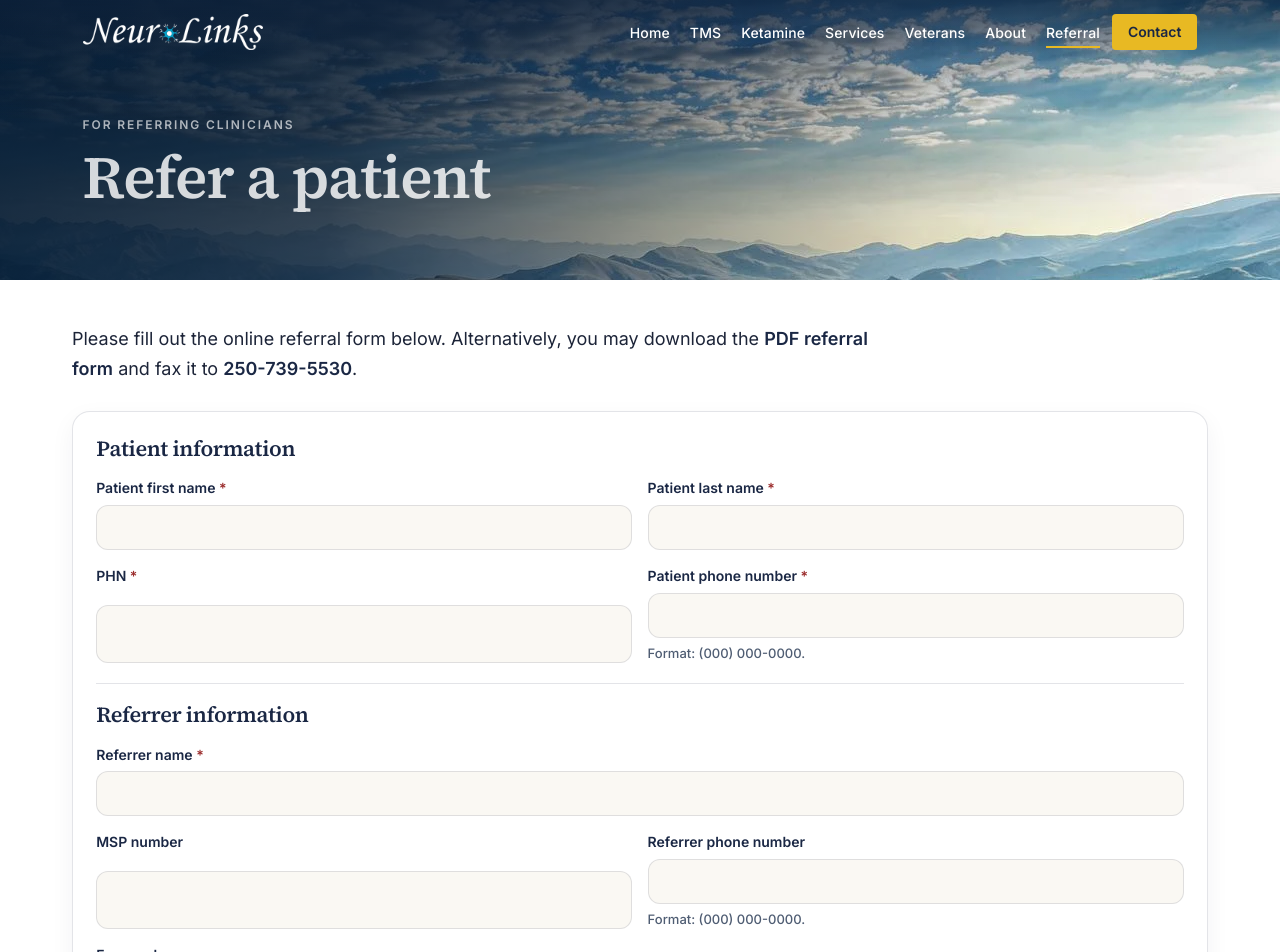
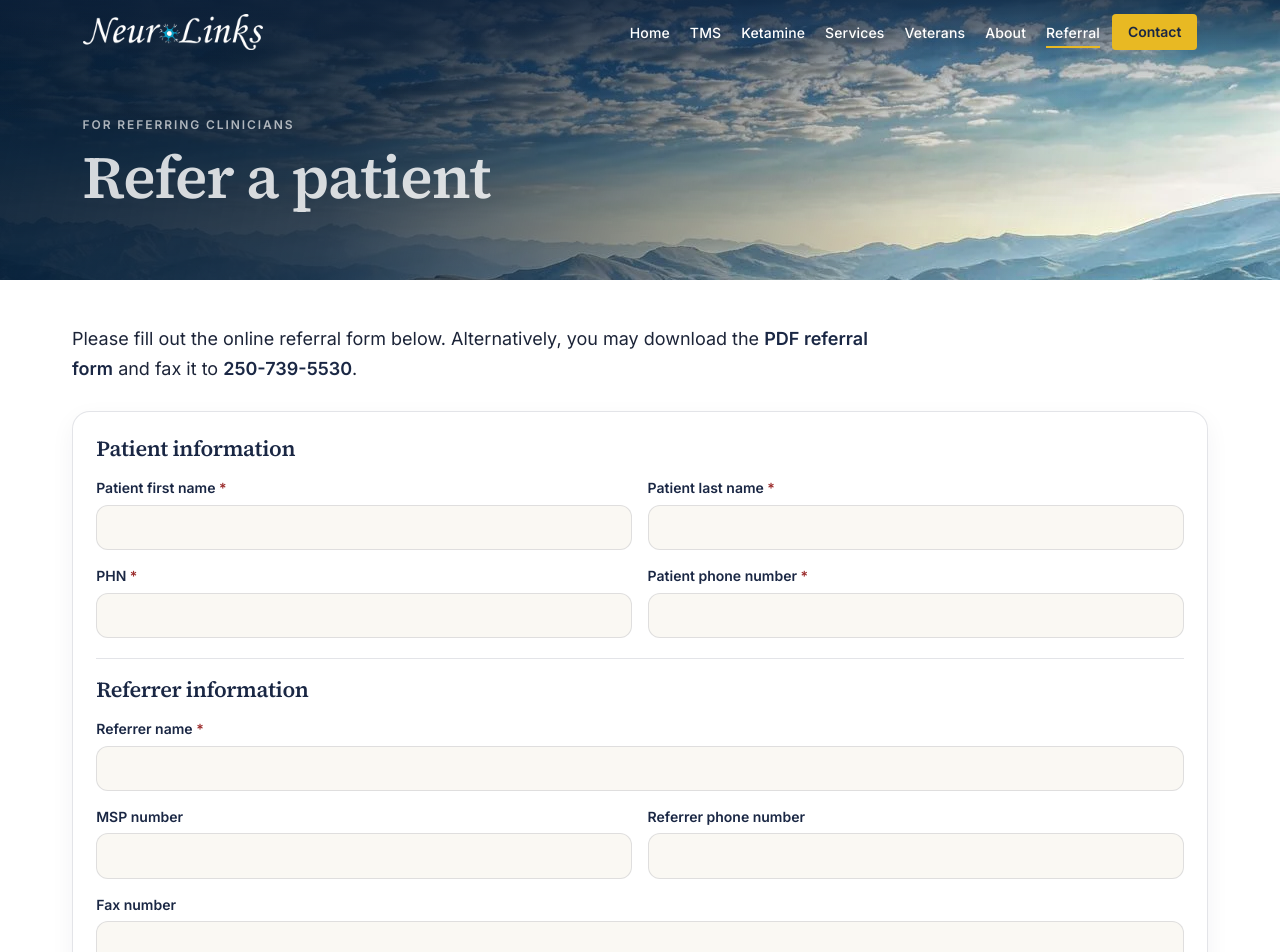
Before and after one commit to billhungau/neurolinks-nextjs, a Next.js app: page /physician-referral in a window 1280 px wide. Shown: the top 952 px of the page. Built offline with nearby package versions, Linux system fonts and the light colour scheme.

Commit message:
Use referral completion experience

```diff
--- a/src/app/(frontend)/physician-referral/page.tsx
+++ b/src/app/(frontend)/physician-referral/page.tsx
@@ -1,11 +1,9 @@
 import Image from "next/image";
 import { SiteChrome } from "@/components/SiteChrome";
-import { PhysicianReferralForm } from "@/components/forms/PhysicianReferralForm";
+import { PhysicianReferralExperience } from "@/components/forms/PhysicianReferralExperience";
 import { MEDIA } from "@/lib/media";
 import { IMG_SIZES } from "@/lib/image-sizes";
-import { REFERRAL_PDF_URL } from "@/lib/referral-form";
 import { PAGE_OG_IMAGES, pageMetadata } from "@/lib/seo";
-import { SITE } from "@/lib/site";
 
 export const metadata = pageMetadata({
   title: "Refer a Patient for TMS or Ketamine | NeuroLinks",
@@ -50,16 +48,7 @@ export default function ReferralPage() {
       </section>
 
       <section className="ref-body">
-        <p className="ref-instruction">
-          Please fill out the online referral form below. Alternatively, you may download the{" "}
-          <a href={REFERRAL_PDF_URL} rel="noopener noreferrer" target="_blank">
-            PDF referral form
-          </a>{" "}
-          and fax it to <a href={SITE.faxHref}>{SITE.fax}</a>.
-        </p>
-        <div className="ref-form-frame">
-          <PhysicianReferralForm />
-        </div>
+        <PhysicianReferralExperience />
       </section>
     </SiteChrome>
   );
```
